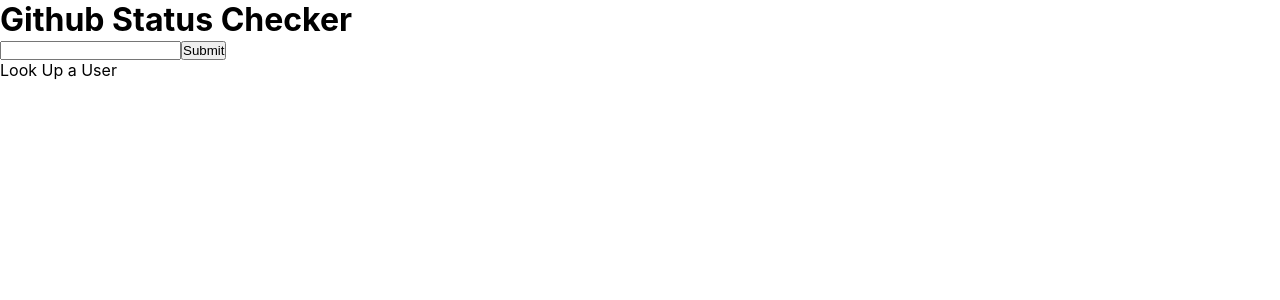
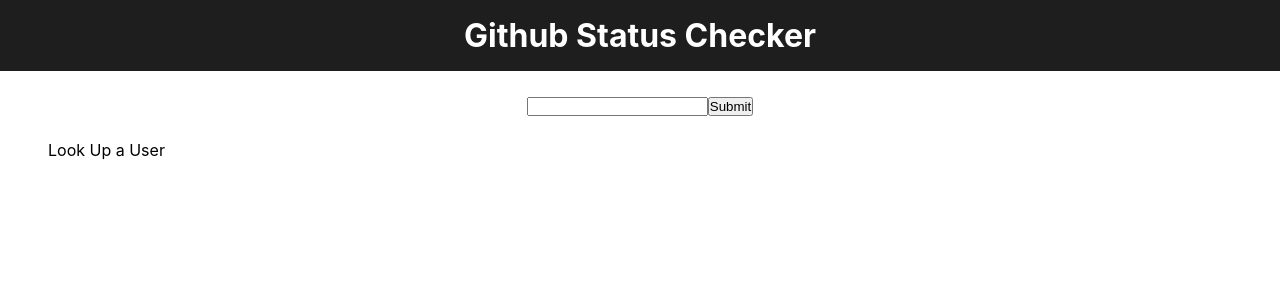
Before and after one commit to PedroEdu6786/github-user-status, a React (Create React App) app: page / in a window 1280 px wide. Shown: the top 300 px of the page. Built offline with nearby package versions, Linux system fonts and the light colour scheme.

Commit message:
basic styles for Header, Stats and UserCard components

```diff
--- a/src/App.js
+++ b/src/App.js
@@ -4,6 +4,7 @@
 import UserCard from "./components/UserCard.js";
 import Stats from "./components/Stats.js";
 import UserRepos from "./components/UserRepos.js";
+import "./styles/app.css";
 
 function App() {
     const [user, setUser] = useState({});
@@ -66,8 +67,10 @@
     return (
         <div className="App">
             <Header />
-            <SearchBar searchUser={searchUser} />
-            {displayUserInfo()}
+            <div className="search-bar-container">
+                <SearchBar searchUser={searchUser} />
+            </div>
+            <div className="user-content-container">{displayUserInfo()}</div>
         </div>
     );
 }
--- a/src/components/Header.js
+++ b/src/components/Header.js
@@ -1,4 +1,5 @@
 import React from "react";
+import "../styles/app.css";
 
 const Header = () => {
     return (
--- a/src/components/Stats.js
+++ b/src/components/Stats.js
@@ -1,5 +1,6 @@
 import React from "react";
 import PropTypes from "prop-types";
+import "../styles/app.css";
 
 const Stats = (props) => {
     const username = props.username;
@@ -8,8 +9,8 @@
 
     return (
         <div className="stats-container">
-            <img src={grade} alt="stats" />
-            <img src={languages} alt="language" />
+            <img className="gb-stats" src={grade} alt="stats" />
+            <img className="gb-languages" src={languages} alt="language" />
         </div>
     );
 };
--- a/src/components/UserCard.js
+++ b/src/components/UserCard.js
@@ -1,15 +1,18 @@
 import React from "react";
 import PropTypes from "prop-types";
+import "../styles/app.css";
 
 function UserCard(props) {
     const { id, login, name, html_url, bio, avatar_url } = props.user;
     return (
-        <div id={id}>
-            <h3>{name}</h3>
-            <p>{login}</p>
-            <p>{html_url}</p>
-            <p>{bio}</p>
-            <img src={avatar_url} alt="" />
+        <div id={id} className="user-info-container">
+            <img className="user-avatar-img" src={avatar_url} alt={name} />
+            <div className="user-info">
+                <h3>{name}</h3>
+                <p>{login}</p>
+                <p>{html_url}</p>
+                <p>{bio}</p>
+            </div>
         </div>
     );
 }
--- /dev/null
+++ b/src/styles/app.css
@@ -0,0 +1,51 @@
+.search-bar-container {
+    padding: 1.5em 0em;
+    text-align: center;
+}
+
+.user-content-container {
+    padding: 0 3em 2em 3em;
+}
+
+.user-avatar-img {
+    width: 250px;
+}
+
+/* Header */
+.header-container {
+    padding: 1em 0;
+    background: #1e1e1e;
+    text-align: center;
+}
+
+.header-container h1 {
+    color: white;
+}
+
+/* Stats */
+.gb-stats {
+    width: 100%;
+}
+
+.gb-languages {
+    width: 100%;
+}
+
+.stats-container {
+    padding: 1em 0;
+}
+
+/* UserCard */
+.user-info-container {
+    display: flex;
+    flex-direction: column;
+    align-items: center;
+}
+
+.user-info {
+    padding: 1em 0;
+}
+
+.user-avatar-img {
+    align-items: center;
+}
```
